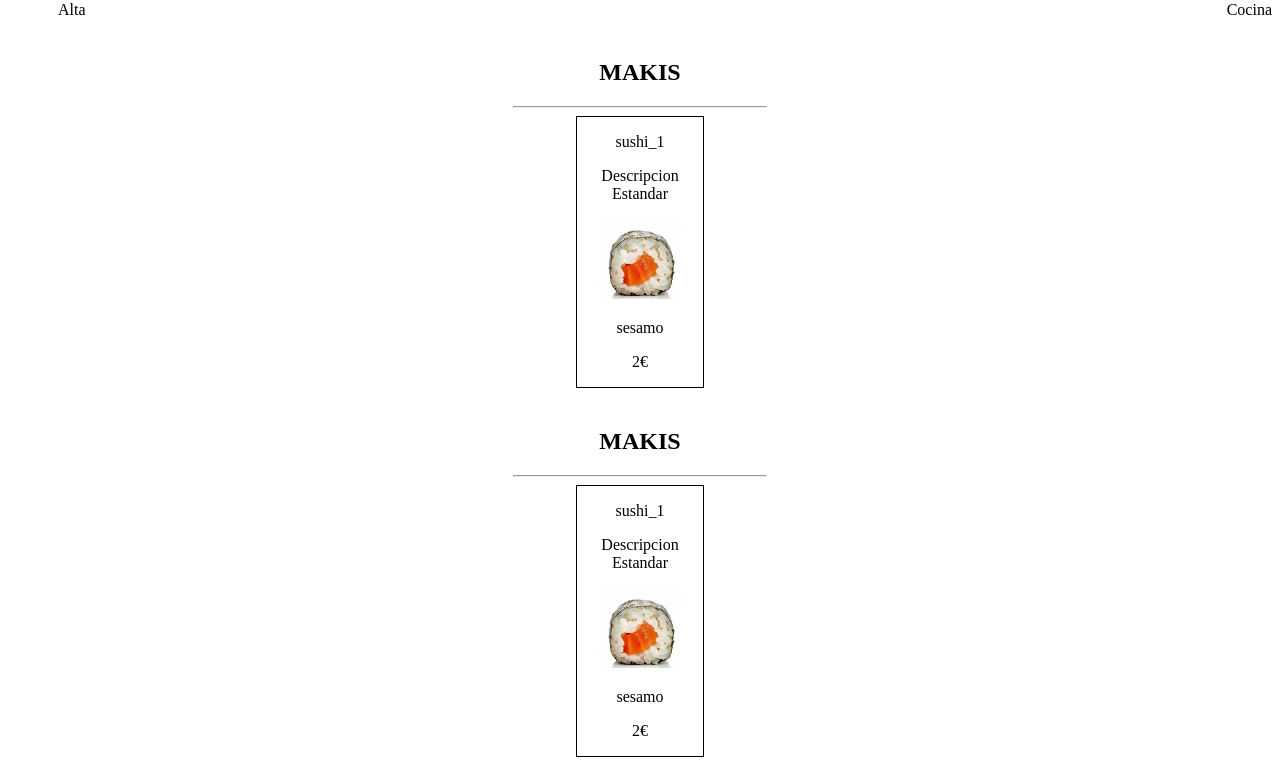
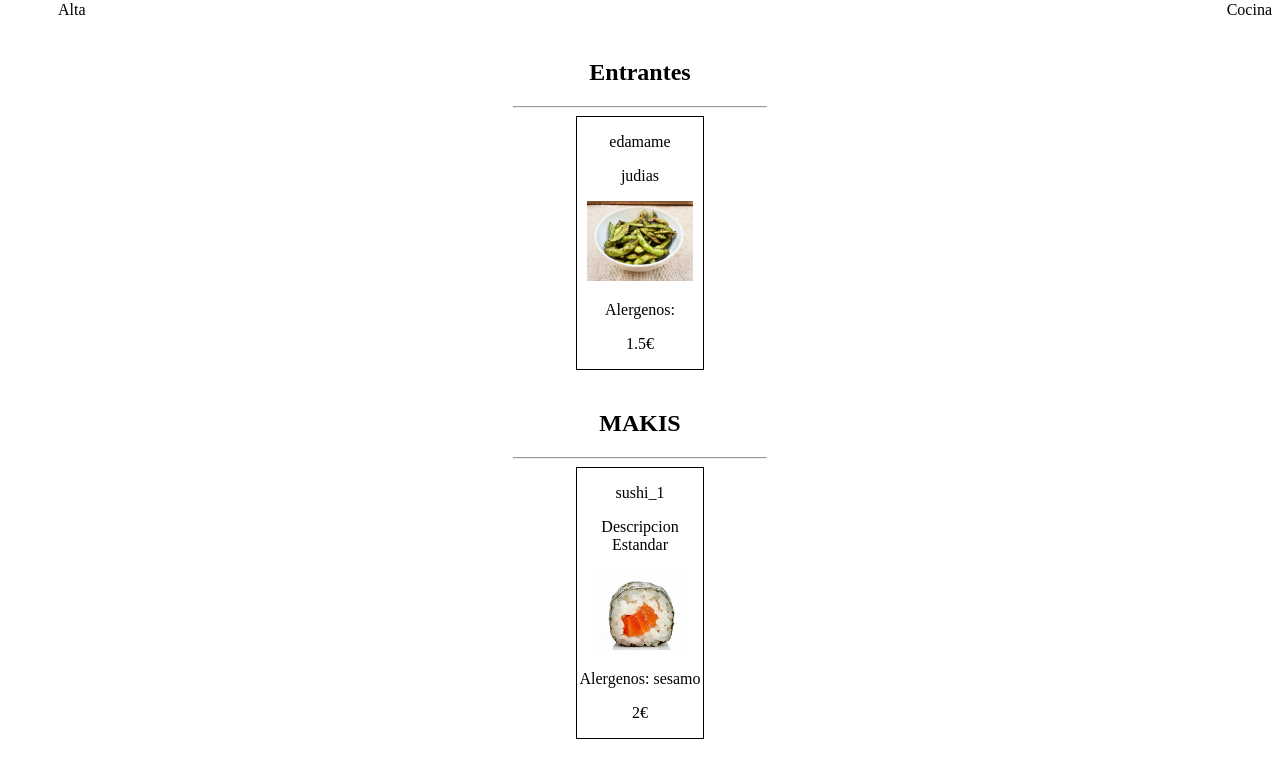
Before and after one commit to doliax/web_sushi, an Angular app: page /platos in a window 1280 px wide. Shown: the part 1840-2622 px from the top of the page. Built offline with nearby package versions, Linux system fonts and the light colour scheme.

Commit message:
anyadir entrante

```diff
--- a/src/app/platos/platos.component.html
+++ b/src/app/platos/platos.component.html
@@ -1,12 +1,26 @@
 <div class="sushis" *ngFor="let item of arr_platos">
-    <div class="sushi" *ngIf="item.getTipo == 'maki'">
-        <h2>MAKIS</h2>
+
+    <div class="sushi" *ngIf="item.getTipo == 'entrante'">
+        <h2>Entrantes</h2>
         <hr>
         <div class="sushi-card">
             <p>{{item.getNombre}}</p>
             <p>{{item.getDescripcion}}</p>
             <img src={{item.getImg}}>
-            <p>{{item.getAlergenos}}</p>
+            <p>Alergenos: {{item.getAlergenos}}</p>
+            <p>{{item.getPrecio}}€</p>
+        </div>
+    </div>
+
+
+    <div class="sushi" *ngIf="item.getTipo == 'maki'">
+        <h2 *ngIf="title_makis">{{title_makis}}</h2>
+        <hr>
+        <div class="sushi-card">
+            <p>{{item.getNombre}}</p>
+            <p>{{item.getDescripcion}}</p>
+            <img src={{item.getImg}}>
+            <p>Alergenos: {{item.getAlergenos}}</p>
             <p>{{item.getPrecio}}€</p>
         </div>
     </div>
@@ -17,7 +31,7 @@
         <div class="sushi-card">
             <p>{{item.getNombre}}</p>
             <p>{{item.getDescripcion}}</p>
-            <p>{{item.getAlergenos}}</p>
+            <p>Alergenos: {{item.getAlergenos}}</p>
             <p>{{item.getPrecio}}€</p>
         </div>
     </div>
@@ -29,7 +43,7 @@
         <div class="sushi-card">
             <p>{{item.getNombre}}</p>
             <p>{{item.getDescripcion}}</p>
-            <p>{{item.getAlergenos}}</p>
+            <p>Alergenos: {{item.getAlergenos}}</p>
             <p>{{item.getPrecio}}€</p>
         </div>
     </div>
--- a/src/app/platos/platos.component.ts
+++ b/src/app/platos/platos.component.ts
@@ -9,15 +9,19 @@ import { Platos } from '../class/platos';
 })
 export class PlatosComponent implements OnInit {
 
+  title_makis :  string  = "MAKIS";
+  title_temaki :  string  = "TEMAKIS";
+  title_nigiri :  string  = "NIGIRIS";
 
   arr_platos: Platos[] = [];
+  entrante_1: Platos = new Platos("edamame", "judias","",1.5, "../../assets/edamame.jpg", "entrante");
    platos: Platos = new Platos("sushi_1", "Descripcion Estandar", "sesamo", 2, "../../assets/sushi_card1.jpg", "maki");
    platos_1_2: Platos = new Platos("sushi_1", "Descripcion Estandar", "sesamo", 2, "../../assets/sushi_card1.jpg", "maki");
    platos2: Platos = new Platos("sushi_2", "Descripcion Estandar2", "alga", 1, "", "temaki");
    platos3: Platos = new Platos("sushi_3", "Descripcion Estandar2", "", 1, "", "nigiri");
 
   constructor(){
-    this.arr_platos.push(this.platos, this.platos_1_2, this.platos2);
+    this.arr_platos.push(this.entrante_1, this.platos, this.platos_1_2, this.platos2,);
   }
 
   ngOnInit(): void {
```
Also changed, not shown: src/assets/edamame.jpg (added).
